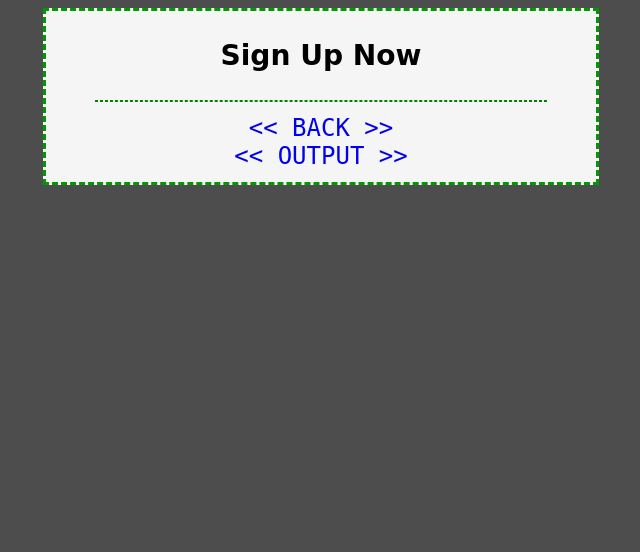
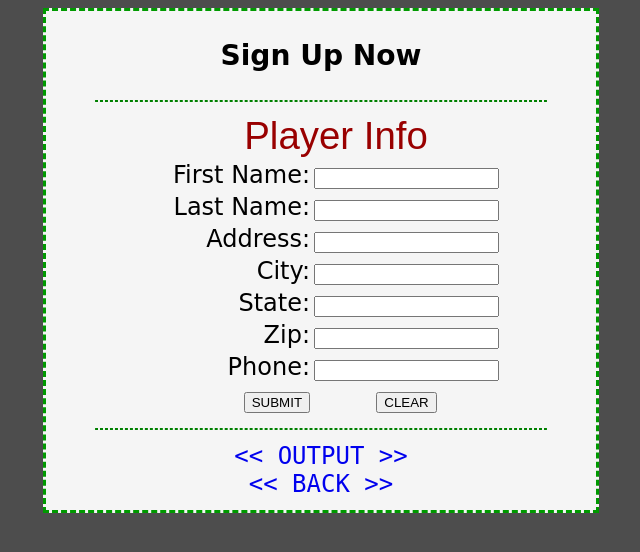
Before and after one commit to jarunnells/CWB-206_PHP, a PHP site: page /_public_html/basics/form_proj/form_process.php in a window 1280 px wide. Shown: the top 552 px of the page, without its empty margins (319-959 px from the left). Run offline with PHP 8.4, Linux system fonts and the light colour scheme; some web fonts are replaced.

Commit message:
cont'd form dev

```diff
--- a/_public_html/basics/form_proj/form_process.php
+++ b/_public_html/basics/form_proj/form_process.php
@@ -13,11 +13,11 @@
     define('NAV_LINK', '../basics.php');
     define('BACK', '<< BACK >>');
     define('OUTPUT', '<< OUTPUT >>');
+    define('TITLE', 'Sign Up Now');
 
     // VARS
     $br = "<br />";
     $hr = "<br /><hr /><br />";
-    $title_form = 'Sign Up Now';
 ?>
 <!DOCTYPE html>
 <html lang="en-US">
@@ -26,15 +26,55 @@
         <meta name="viewport" content="width=device-width, initial-scale=1.0">
         <link rel="stylesheet" href="../styles/basics.css" />
         <link rel="stylesheet" href="../styles/custom.css" />
-        <title>Info Output | PHP</title>
+        <title>Form Process | PHP</title>
     </head>
     <?php
         echo '<body><section id="holder">';
-        echo '<h3 id="form_title">' . $title_form . '</h3>';
+        echo '<h3 id="form_title">' . TITLE . '</h3>';
         echo '<hr class="title" />';
+    ?>
+        <form action="info_output.php" method="get" id="form_process">
+            <table>
+                <caption>Player Info</caption>
+                <tr>
+                    <td><label for="fname">First Name:</label></td>
+                    <td><input type="text" name="fname" id="fname"></td>
+                </tr>
+                <tr>
+                    <td><label for="lname">Last Name:</label></td>
+                    <td><input type="text" name="lname" id="lname"></td>
+                </tr>
+                <tr>
+                    <td><label for="address">Address:</label></td>
+                    <td><input type="text" name="address" id="address"></td>
+                </tr>
+                <tr>
+                    <td><label for="city">City:</label></td>
+                    <td><input type="text" name="city" id="city"></td>
+                </tr>
+                <tr>
+                    <td><label for="state">State:</label></td>
+                    <td><input type="text" name="state" id="state"></td>
+                </tr>
+                <tr>
+                    <td><label for="zip">Zip:</label></td>
+                    <td><input type="text" name="zip" id="zip"></td>
+                </tr>
+                <tr>
+                    <td><label for="phone">Phone:</label></td>
+                    <td><input type="text" name="phone" id="phone"></td>
+                </tr>
+                <tr>
+                    <td><button type="submit">SUBMIT</button></td>
+                    <td><button type="reset">CLEAR</button></td>
+                </tr>
+            </table>
+        </form>
+    <?php
+        echo '<hr class="title" />';
+        echo '<a href=' . NAV_OUTPUT . ' class="nav_link" target="_self" title="Go To -> info_output.php...">' . OUTPUT . '</a>';
+        echo $br;
         echo '<a href=' . NAV_LINK . ' class="nav_link" target="_self" title="Go To -> basics.php...">' . BACK . '</a>';
-        echo $br;
-        echo '<a href=' . NAV_OUTPUT . ' class="nav_link" target="_self" title="Go To -> info_output.php...">' . OUTPUT . '</a>';
         echo '</section></body>';
     ?>
 </html>
```
Also changed, not shown: _public_html/basics/form_proj/info_output.php (+10 -2 lines).
